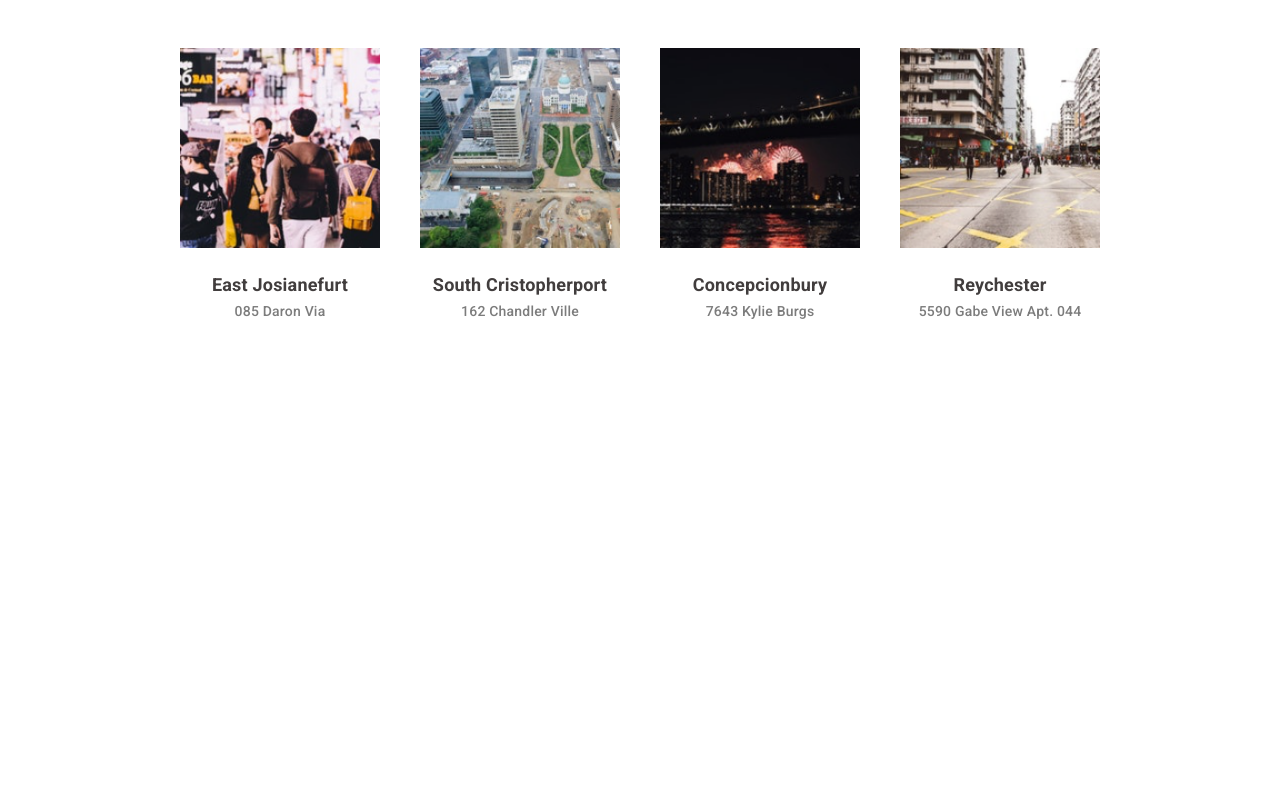
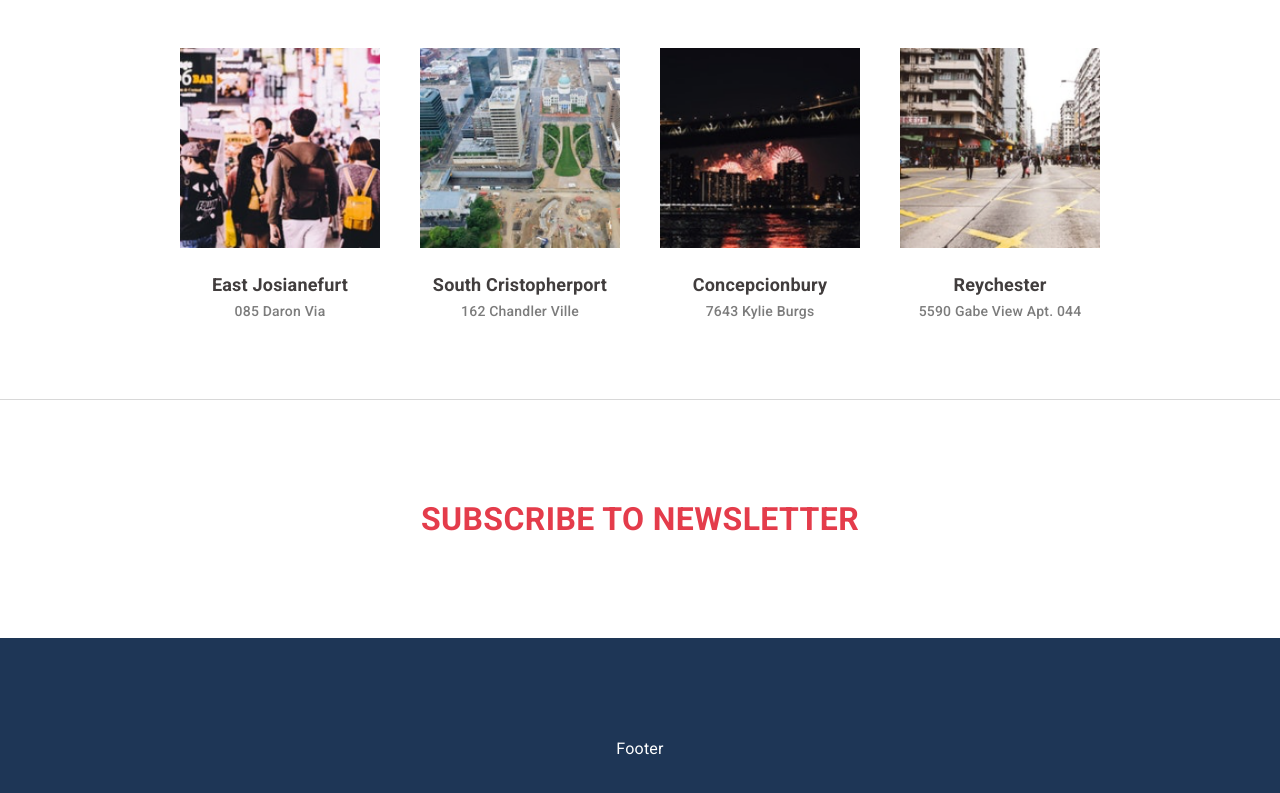
Before and after one commit to genkjames/react-project-app-partner, a React (Create React App) app: page / in a window 1280 px wide. Shown: the part 1577-2370 px from the top of the page. Before the commit the page ends 1976 px from the top, so only its background shows below. Built offline with nearby package versions, Linux system fonts and the light colour scheme.

Commit message:
initial setup of the footer and the newsletter

```diff
--- a/src/components/Landing.jsx
+++ b/src/components/Landing.jsx
@@ -3,6 +3,7 @@ import Navigation from './Navigation';
 import About from './About';
 import Article from './content/articles/Article';
 import Location from './content/locations/Location';
+import Footer from './footer/Footer';
 
 function Landing(props) {
   return (
@@ -16,6 +17,7 @@ function Landing(props) {
       <About />
       <Article />
       <Location />
+      <Footer />
     </div>
   )
 }
--- /dev/null
+++ b/src/components/footer/Footer.jsx
@@ -0,0 +1,15 @@
+import React from 'react';
+import Newsletter from './Newsletter';
+
+function Footer(props) {
+  return (
+    <div className="footer">
+      <Newsletter />
+      <footer className="content">
+        <p>Footer</p>
+      </footer>
+    </div>
+  )
+}
+
+export default Footer;
--- /dev/null
+++ b/src/components/footer/Newsletter.jsx
@@ -0,0 +1,11 @@
+import React from 'react';
+
+function Newsletter(props) {
+  return (
+    <div className="newsletter content">
+      <h2>Subscribe To Newsletter</h2>
+    </div>
+  )
+}
+
+export default Newsletter;
--- a/src/container/App.css
+++ b/src/container/App.css
@@ -42,6 +42,7 @@ h2 {
   color: var(--faded-red);
   font: 700 32px "Roboto", sans-serif;
   text-align: center;
+  text-transform: uppercase;
 }
 
 h3 {
@@ -76,6 +77,10 @@ img {
 
 .content {
   padding: 120px 40px;
+}
+
+.footer .content {
+  padding: 100px 40px;
 }
 
 /* Navigation */
@@ -128,11 +133,6 @@ header h1 {
 .about-container > * {
   flex: 50%;
   padding: 0 40px;
-}
-
-.about-container h2 {
-  text-align: center;
-  text-transform: uppercase;
 }
 
 /* Articles Section */
@@ -191,3 +191,18 @@ header h1 {
   font: 500 14px "Roboto", sans-serif;
   color: #7c7c7c;
 }
+
+/* Footer and Newsletter Section*/
+
+.footer {
+  border-top: 1px solid var(--gray);
+}
+
+footer {
+  background: var(--dark-slate-blue);
+}
+
+footer > p {
+  color: var(--white);
+  text-align: center;
+}
```
